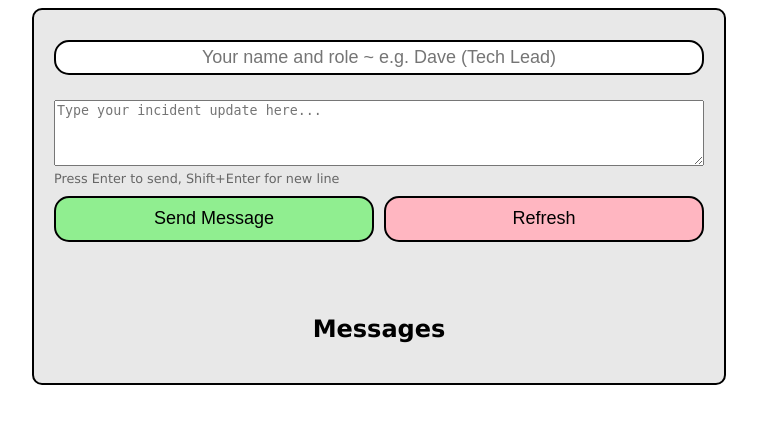
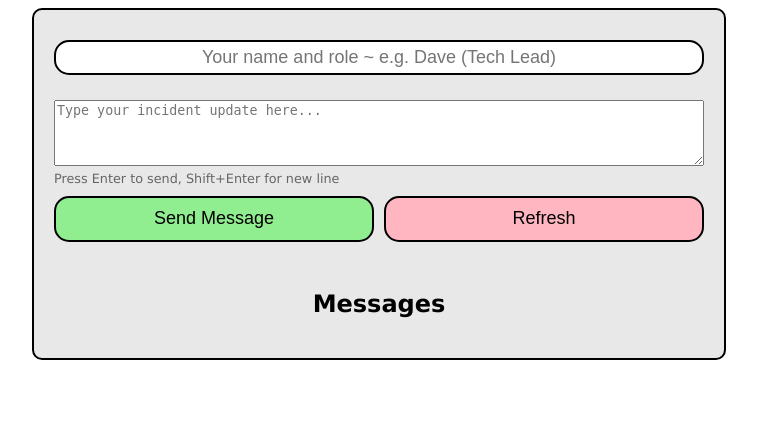
Before and after one commit to ingwaneorg/isigameko, a Flask app: template templates/team.html in a window 1280 px wide. Shown: the top 424 px of the page, without its empty margins (261-1018 px from the left). Run offline with Flask 3, Linux system fonts and the light colour scheme; the template is opened without the code that fills it, so the values that code supplies are empty.

Commit message:
remove gap

```diff
--- a/templates/team.html
+++ b/templates/team.html
@@ -57,8 +57,6 @@
         </div>
       </div>
     </div>
-
-    <div class="section-gap"></div>
 
     <div class="section">
       <div class="row">
```
